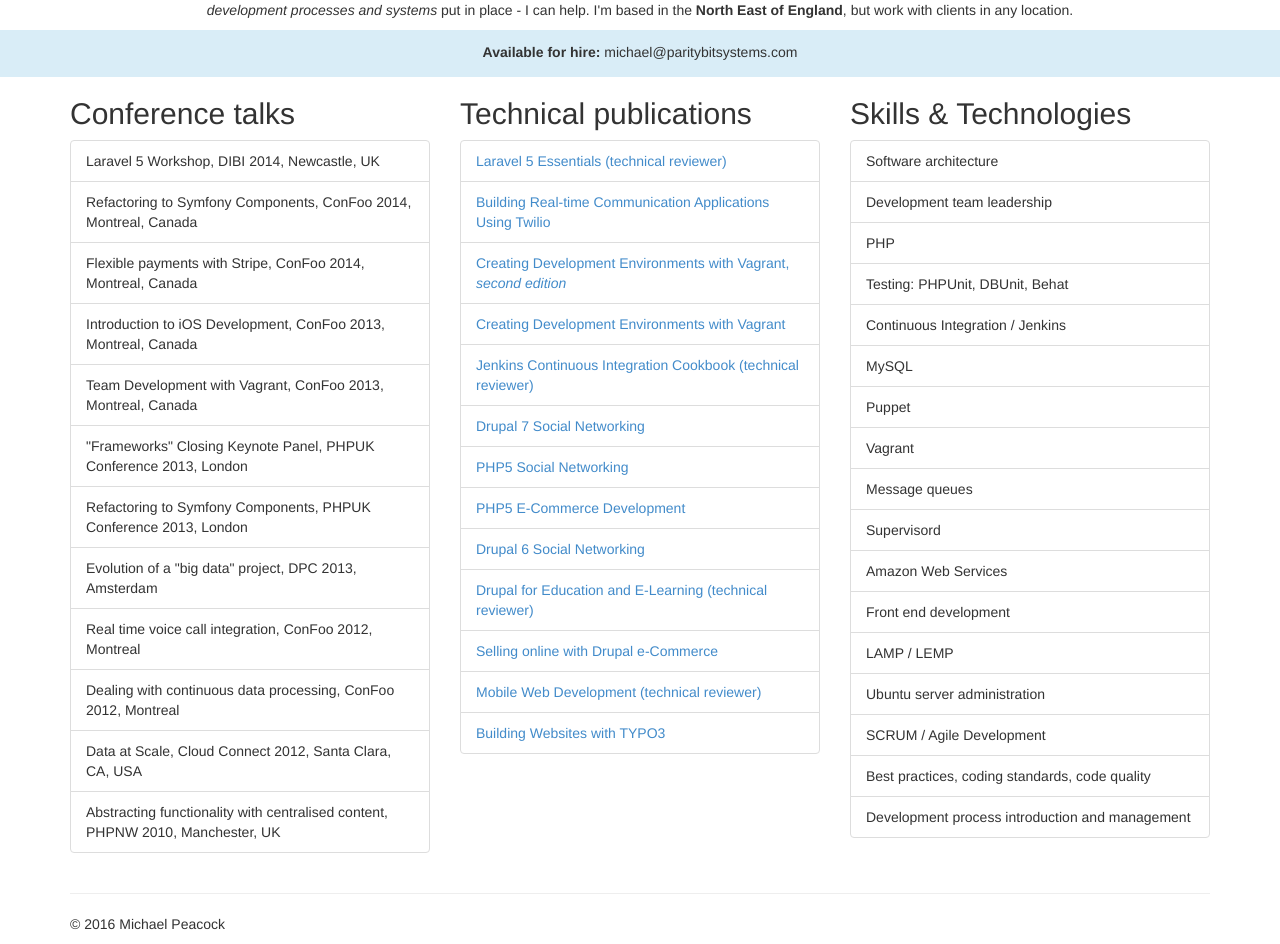
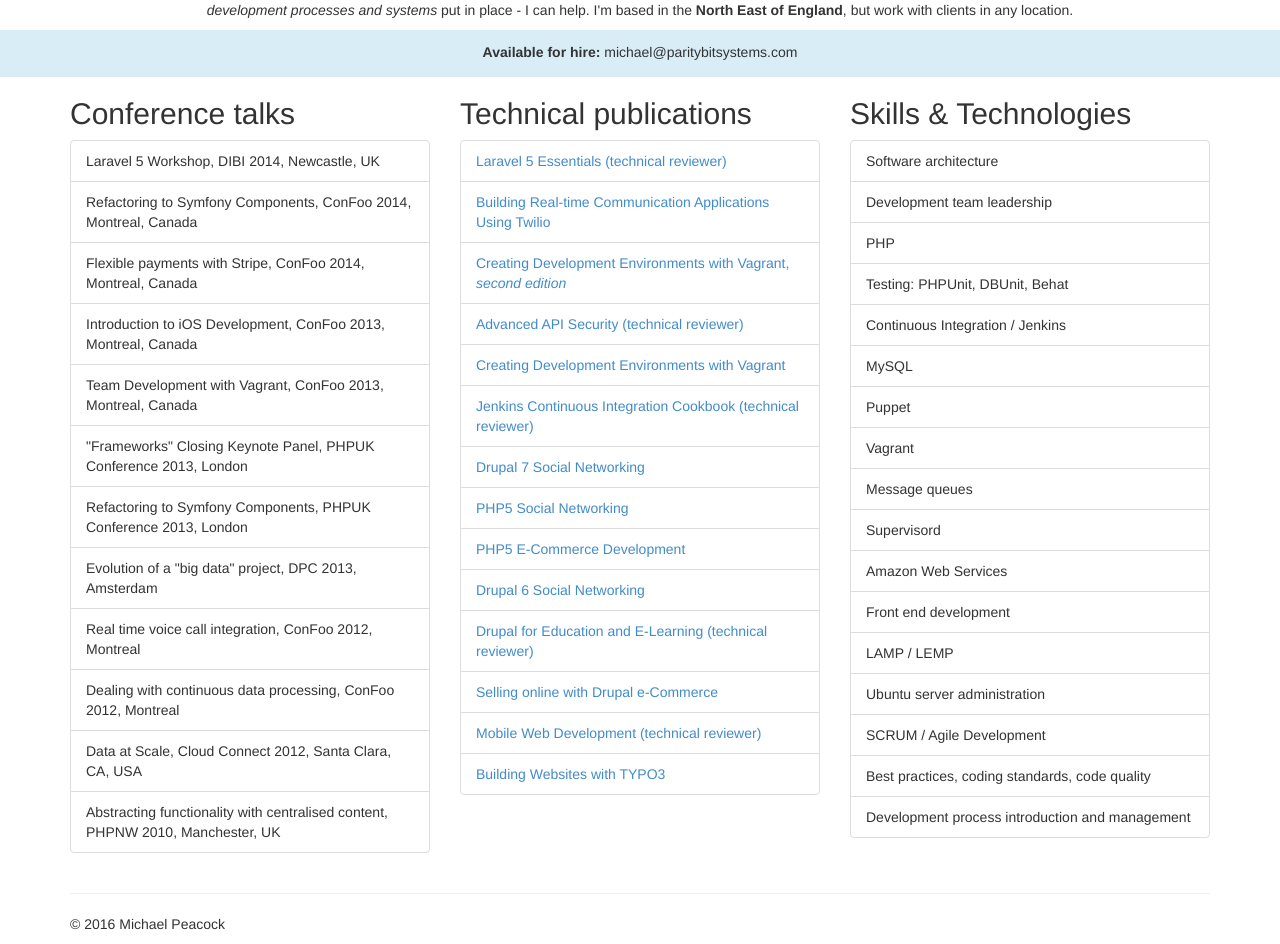
Before and after one commit to mkpeacock/mkpeacock.github.io, a Jekyll site: the page built from index.html, in a window 1280 px wide. Shown: the part 525-1469 px from the top of the page. Built offline with Jekyll 4.4.1, drawn with Linux system fonts in a browser that asks for light colours; nearby versions of some CDN libraries.

Commit message:
Added API Security (technical reviewer) publication

```diff
--- a/index.html
+++ b/index.html
@@ -37,6 +37,7 @@
                     <li class="list-group-item"><a href="http://amzn.to/1SB8dCO">Laravel 5 Essentials (technical reviewer)</a></li>
                     <li class="list-group-item"><a href="https://www.packtpub.com/virtualization-and-cloud/building-real-time-communication-applications-using-twilio-video">Building Real-time Communication Applications Using Twilio</a></li>
                     <li class="list-group-item"><a href="http://www.amazon.co.uk/gp/product/B00UNFMIN4/ref=as_li_tl?ie=UTF8&camp=1634&creative=19450&creativeASIN=B00UNFMIN4&linkCode=as2&tag=httpwwwmich02-21&linkId=JX4OAU4BZDBK33R7">Creating Development Environments with Vagrant, <em>second edition</em></em></a></li>
+                    <li class="list-group-item"><a href="http://amzn.to/1SB8lCl">Advanced API Security (technical reviewer)</a></li>
                     <li class="list-group-item"><a href="http://amzn.to/1i7doO6">Creating Development Environments with Vagrant</a></li>
                     <li class="list-group-item"><a href="http://amzn.to/1eWNKvc">Jenkins Continuous Integration Cookbook (technical reviewer)</a></li>
                     <li class="list-group-item"><a href="http://amzn.to/1lta65x">Drupal 7 Social Networking</a></li>
```
